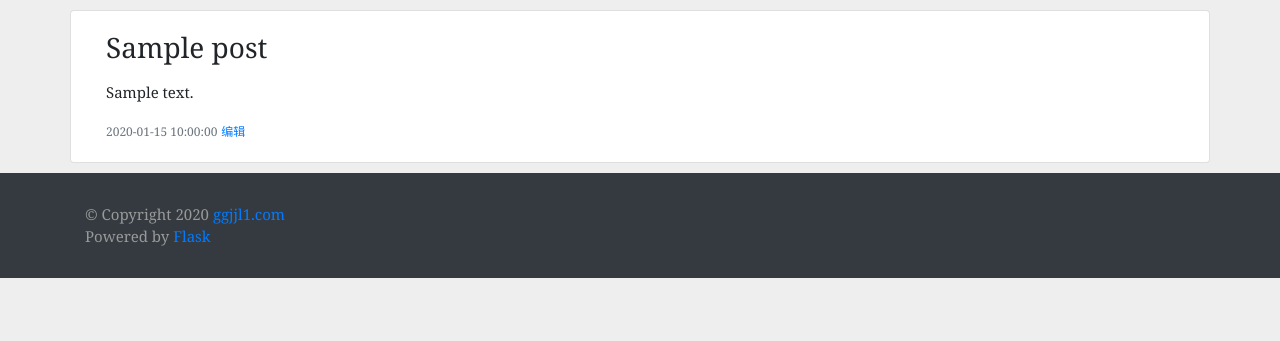
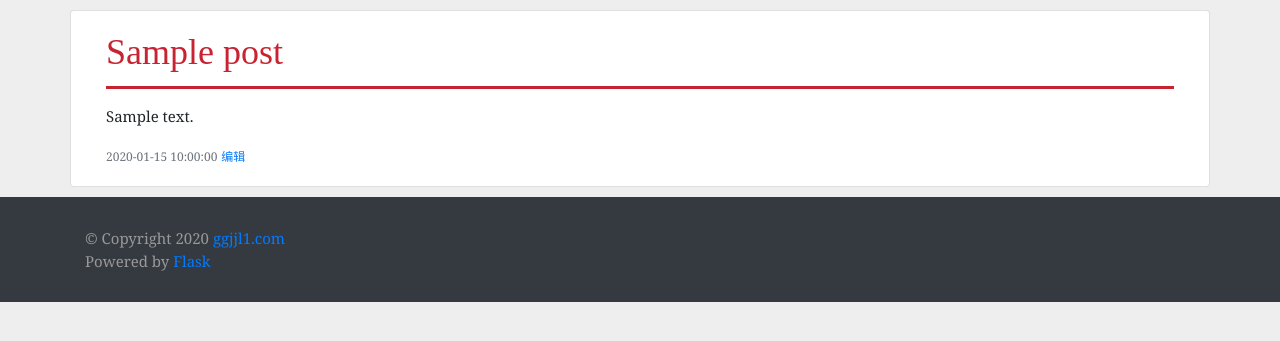
Before and after one commit to ggjjl1/ggjjl1, a Flask app: page /post/1 in a window 1280 px wide. Shown: the part 56-397 px from the top of the page. Run offline with Flask 2, Linux system fonts and the light colour scheme; tables that the repository leaves empty hold one stand-in row (values such as "Sample post"); some libraries are stand-ins or nearby versions.

Commit message:
redtitle style

```diff
--- a/ggjjl1/templates/blog/detail.html
+++ b/ggjjl1/templates/blog/detail.html
@@ -7,7 +7,8 @@
 {% block content %}
 <article class="card container vertical-gap20">
     <div class="card-body">
-            <h3 class="card-title">{{ post.title }}</h3>
+        <h3 class="card-title" style="color: #c82333; font-family: SimSun, serif; font-size: 36px;">{{ post.title }}</h3>
+        <div class="redline" style="width:100%; height: 3px; background: #c82333;"></div>
         {% autoescape false %}
         <p style="white-space: pre-line;">{{ post.body|mkdown }}</p>
         {% endautoescape %}
--- a/ggjjl1/views/blog.py
+++ b/ggjjl1/views/blog.py
@@ -97,7 +97,7 @@ def update(post_id):
     return render_template("blog/update.html", post=post)
 
 
-@bp.route("/<int:post_id>/delete", methods=["POST",])
+@bp.route("/<int:post_id>/delete", methods=["POST", ])
 @login_required
 def delete(post_id):
     post = Post.query.filter(Post.id == post_id).first()
```
Lines whose indentation alone changed are shown as unchanged.
